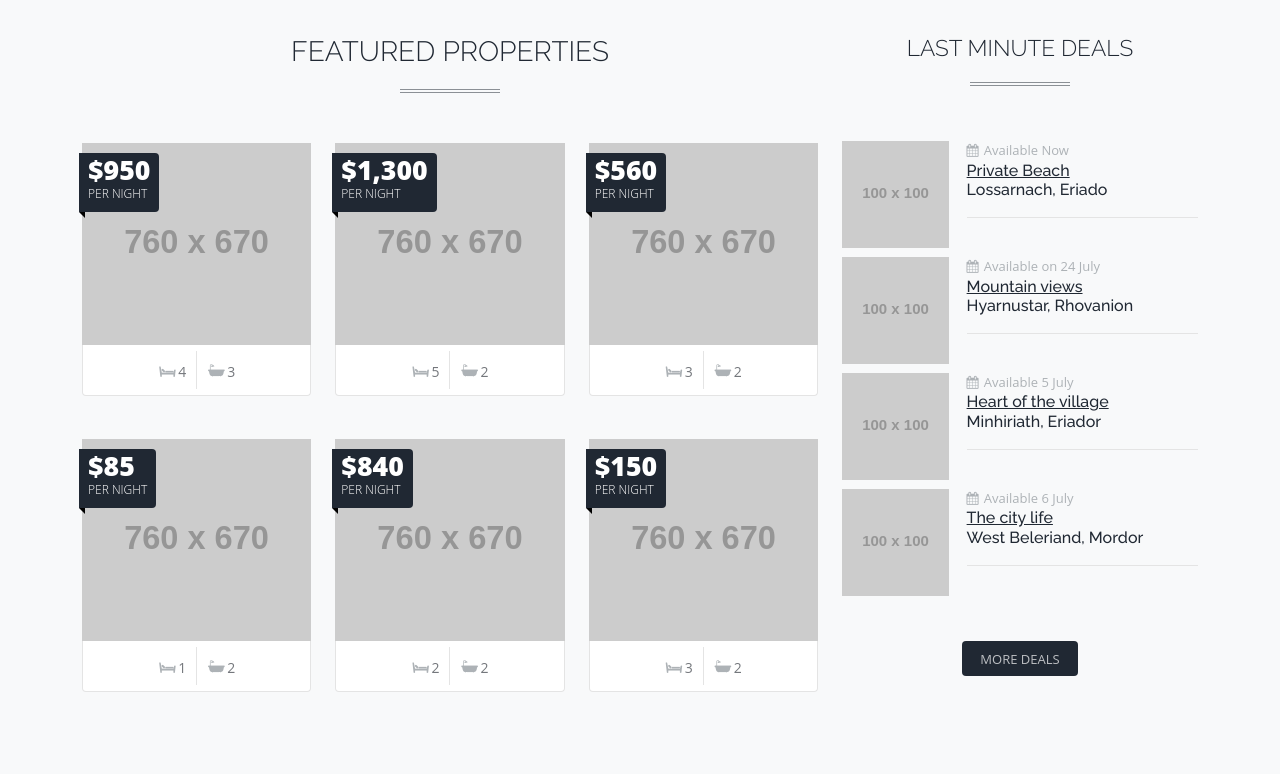
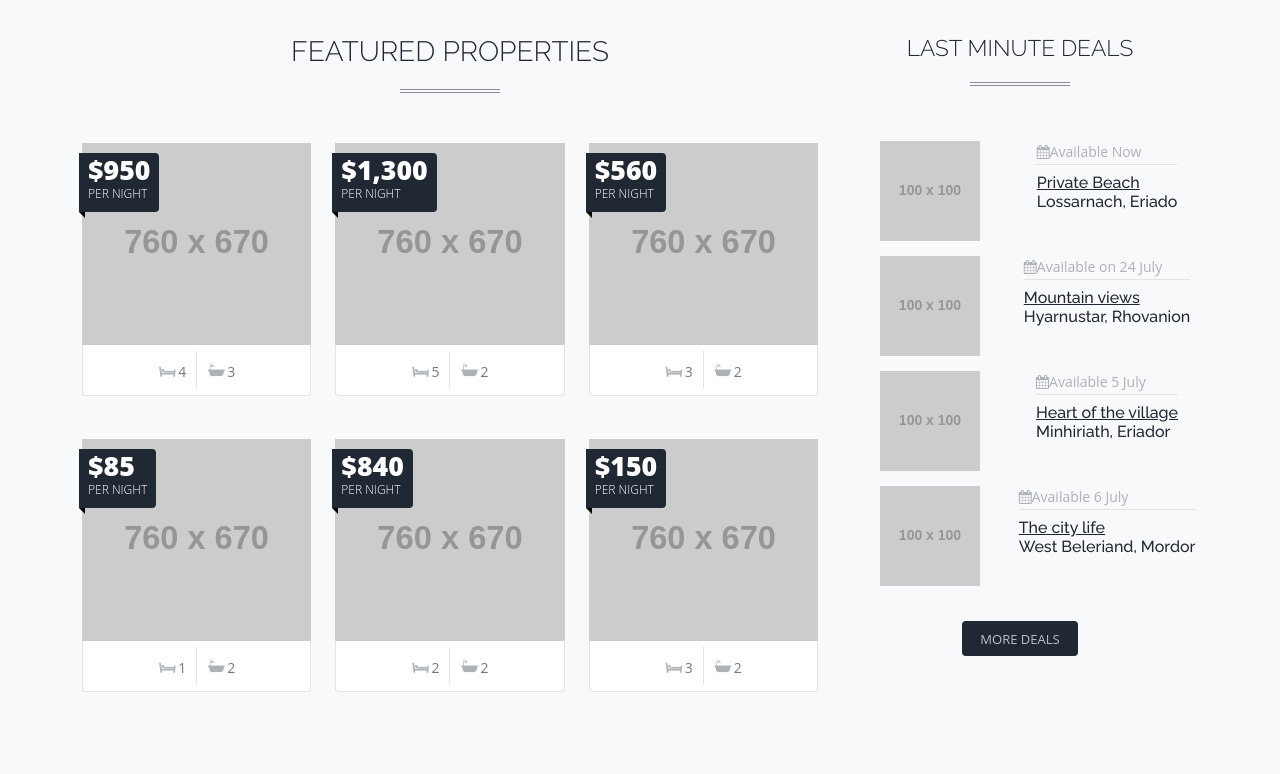
Before and after one commit to mbenic/web-apps-assignment-03, a Next.js app: page / in a window 1280 px wide. Shown: the part 900-1674 px from the top of the page. Built offline with nearby package versions, Linux system fonts and the light colour scheme.

Commit message:
styling and other changes due to validation fails in w3 validator

```diff
--- a/app/components/Header.js
+++ b/app/components/Header.js
@@ -11,7 +11,7 @@ import { useTheme } from "../context/ThemeContext";
 
 const Header = () => {
   //pull the toggleTheme function from the context
-  const { theme, toggleTheme } = useTheme();
+  const { toggleTheme } = useTheme();
   return (
     <header id="header">
       <div id="top-bar">
--- a/app/components/Search.js
+++ b/app/components/Search.js
@@ -30,7 +30,7 @@ const Search = () => {
                     name="search_status"
                     data-placeholder="Stay..."
                   >
-                    <option value=""></option>
+                    <option value="0">0</option>
                     <option value="1">1 Night</option>
                     <option value="2">2 Nights</option>
                     <option value="3">3 Nights</option>
@@ -54,7 +54,6 @@ const Search = () => {
                     name="search_bedrooms"
                     data-placeholder="Bedrooms"
                   >
-                    <option value=""></option>
                     <option value="0">0</option>
                     <option value="1">1</option>
                     <option value="2">2</option>
--- a/app/components/Sidebar.js
+++ b/app/components/Sidebar.js
@@ -18,76 +18,73 @@ function LastMinuteDeals() {
   return (
     <div className="col-sm-12">
       <h2 className="section-title">Last minute deals</h2>
-      <ul className="latest-news">
-        <li className="col-md-12">
+
+      <div className="latest-news">
+        <div className="grid-ish">
           <div className="image">
             <a href="blog-detail.html">
               <img alt="" src="https://placehold.it/100x100" />
             </a>
           </div>
-
-          <ul className="top-info">
-            <li>
+          <div>
+            <div className="top-info">
               <i className="fa fa-calendar"></i>Available Now
+            </div>
             <h4>
               <a href="blog-detail.html">Private Beach</a>
-                <p>Lossarnach, Eriado</p>
             </h4>
-            </li>
-          </ul>
-        </li>
-        <li className="col-md-12">
+            <h4>Lossarnach, Eriado</h4>
+          </div>
+        </div>
+        <div className="grid-ish">
           <div className="image">
             <a href="blog-detail.html">
               <img alt="" src="https://placehold.it/100x100" />
             </a>
           </div>
-
-          <ul className="top-info">
-            <li>
+          <div>
+            <div className="top-info">
               <i className="fa fa-calendar"></i>Available on 24 July
+            </div>
             <h4>
               <a href="blog-detail.html">Mountain views</a>
-                <p>Hyarnustar, Rhovanion</p>
             </h4>
-            </li>
-          </ul>
-        </li>
-        <li className="col-md-12">
+            <h4>Hyarnustar, Rhovanion</h4>
+          </div>
+        </div>
+        <div className="grid-ish">
           <div className="image">
             <a href="blog-detail.html">
               <img alt="" src="https://placehold.it/100x100" />
             </a>
           </div>
-
-          <ul className="top-info">
-            <li>
+          <div>
+            <div className="top-info">
               <i className="fa fa-calendar"></i>Available 5 July
+            </div>
             <h4>
               <a href="blog-detail.html">Heart of the village</a>
-                <p>Minhiriath, Eriador</p>
             </h4>
-            </li>
-          </ul>
-        </li>
-        <li className="col-md-12">
+            <h4>Minhiriath, Eriador</h4>
+          </div>
+        </div>
+        <div className="grid-ish">
           <div className="image">
             <a href="blog-detail.html">
               <img alt="" src="https://placehold.it/100x100" />
             </a>
           </div>
-
-          <ul className="top-info">
-            <li>
+          <div>
+            <div className="top-info">
               <i className="fa fa-calendar"></i>Available 6 July
+            </div>
             <h4>
               <a href="blog-detail.html">The city life</a>
-                <p>West Beleriand, Mordor</p>
             </h4>
-            </li>
-          </ul>
-        </li>
-      </ul>
+            <h4>West Beleriand, Mordor</h4>
+          </div>
+        </div>
+      </div>
       <p className="center">
         <a className="btn btn-fullcolor" href="/">
           More deals
--- a/app/contact/page.js
+++ b/app/contact/page.js
@@ -1,4 +1,7 @@
 "use client";
+
+// https://www.geeksforgeeks.org/how-to-perform-form-validation-in-react/
+
 import Header from "../components/Header";
 import Footer from "../components/Footer";
 import ContactForm from "../components/ContactForm";
--- a/app/layout.js
+++ b/app/layout.js
@@ -13,6 +13,9 @@ import { ThemeProvider } from "./context/ThemeContext";
 export default function RootLayout({ children }) {
   return (
     <html lang="en">
+      <head>
+        <title>One Ring Rentals Website</title>
+      </head>
       <body>
         {/* enables any component within RootLayout to access the theme context  */}
         <ThemeProvider> {children}</ThemeProvider>
```
Also changed, not shown: app/css/style.css. Lines whose indentation alone changed are shown as unchanged.
